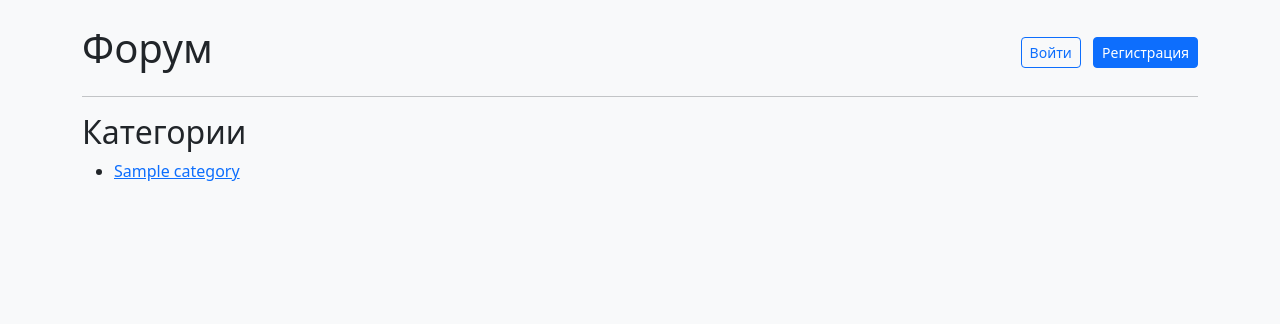
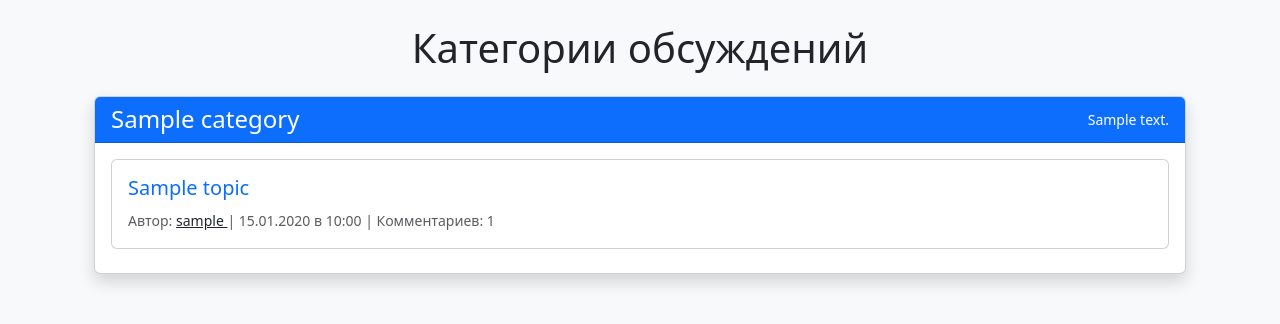
Before and after one commit to itbortnik/forum, a Python web app: template templates/index.html in a window 1280 px wide. Shown: the part 56-380 px from the top of the page. Run offline with Jinja, Linux system fonts and the light colour scheme; the template is opened without the code that fills it: most values are stand-ins (such as "Sample title", 1, 10 or a date in 2020); some libraries are stand-ins or nearby versions.

Commit message:
Update index.html

```diff
--- a/templates/index.html
+++ b/templates/index.html
@@ -1,29 +1,65 @@
-{% extends 'base.html' %}
+{% extends "base.html" %}
 
 {% block content %}
-  <div class="d-flex justify-content-between align-items-center">
-    <h1>Форум</h1>
-    <div>
-      {% if current_user.is_authenticated %}
-        <span>Привет, {{ current_user.username }}!</span>
-        <a href="{{ url_for('logout') }}" class="btn btn-outline-secondary btn-sm ms-2">Выйти</a>
-      {% else %}
-        <a href="{{ url_for('login') }}" class="btn btn-outline-primary btn-sm me-2">Войти</a>
-        <a href="{{ url_for('register') }}" class="btn btn-primary btn-sm">Регистрация</a>
-      {% endif %}
+<div class="container">
+    <h1 class="mb-4 text-center">Категории обсуждений</h1>
+
+    {% for category in categories %}
+    <div class="card shadow mb-4">
+        <div class="card-header bg-primary text-white">
+            <div class="d-flex justify-content-between align-items-center">
+                <h4 class="mb-0">{{ category.name }}</h4>
+                <small>{{ category.description }}</small>
+            </div>
+        </div>
+
+        <div class="card-body">
+            {% if current_user.is_authenticated and not current_user.banned %}
+            <a href="{{ url_for('create_topic', category_id=category.id) }}"
+               class="btn btn-success btn-sm mb-3">
+               <i class="bi bi-plus-circle"></i> Новая тема
+            </a>
+            {% endif %}
+
+            {% for topic in category.topics %}
+            <div class="topic-item card mb-2">
+                <div class="card-body d-flex justify-content-between align-items-center">
+                    <div>
+                        <h5 class="card-title">
+                            <a href="{{ url_for('topic', topic_id=topic.id) }}"
+                               class="text-decoration-none">
+                               {{ topic.title }}
+                            </a>
+                        </h5>
+                        <small class="text-muted">
+                            Автор:
+                            <a href="{{ url_for('profile', user_id=topic.author.id) }}"
+                               class="text-dark">
+                               {{ topic.author.username }}
+                            </a>
+                            | {{ topic.created_at.strftime('%d.%m.%Y в %H:%M') }}
+                            | Комментариев: {{ topic.comments.count() }}
+                        </small>
+                    </div>
+
+                    {% if current_user.role in ['admin', 'moderator'] %}
+                    <div class="btn-group">
+                        <a href="{{ url_for('delete_topic', topic_id=topic.id) }}"
+                           class="btn btn-danger btn-sm"
+                           onclick="return confirm('Удалить тему навсегда?')">
+                           Удалить
+                        </a>
+                    </div>
+                    {% endif %}
+                </div>
+            </div>
+            {% else %}
+            <div class="alert alert-info">Пока нет тем в этой категории</div>
+            {% endfor %}
+        </div>
     </div>
-  </div>
-
-  <hr>
-
-  <h2>Категории</h2>
-  <ul>
-    {% for c in categories %}
-      <li><a href="{{ url_for('view_category', category_id=c.id) }}">{{ c.title }}</a></li>
+    {% else %}
+    <div class="alert alert-info">Пока нет категорий для обсуждений</div>
     {% endfor %}
-  </ul>
-
-  {% if current_user.is_authenticated and current_user.role == 'admin' %}
-    <a href="{{ url_for('create_category') }}" class="btn btn-success">Добавить категорию</a>
-  {% endif %}
+</div>
 {% endblock %}
```
